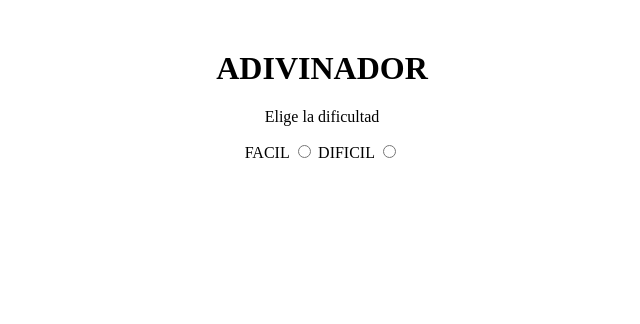
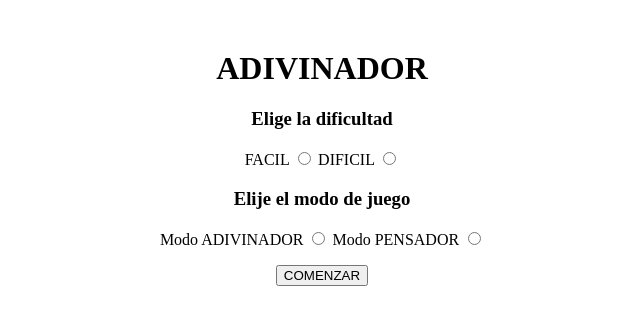
Before and after one commit to MarlonCalel/juegoAdivinador, a website: page public_html/index.html in a window 1280 px wide. Shown: the whole page, without its empty margins (318-958 px from the left). Drawn offline with Linux system fonts and the light colour scheme.

Commit message:
avanzando con el proyecto

```diff
--- a/public_html/index.html
+++ b/public_html/index.html
@@ -23,15 +23,23 @@ Click nbfs://nbhost/SystemFileSystem/Templates/Other/html.html to edit this temp
         <div>
             <h1>ADIVINADOR</h1>
             <form>
-                <label>Elige la dificultad</label>
+                <h3><label>Elige la dificultad</label></h3>
                 <p>
 
                     <label for="radioFacil">FACIL</label>
-                    <input id="radioFacil" type="radio" value="Dificil" name="Dificultadad">
+                    <input id="radioFacil" type="radio" value="Facil" name="Dificultadad">
                     <label for="radioDificil">DIFICIL</label>
                     <input id="radioDificil" type="radio" value="Dificil" name="Dificultadad">
-
-
+                </p>
+                <h3><label>Elije el modo de juego</label></h3>
+                <p>
+                    <label for="radioAdivinador">Modo ADIVINADOR</label>
+                    <input type="radio" id="radioAdivinador" value="Adivinador" name="Modo">
+                    <label for="radioAdivinador">Modo PENSADOR</label>
+                    <input type="radio" id="radioPensador" value="Pensador" name="Modo">
+                </p>
+                <p>
+                    <input type="button" value="COMENZAR" id="btnComenzar">
                 </p>
             </form>
 
```
